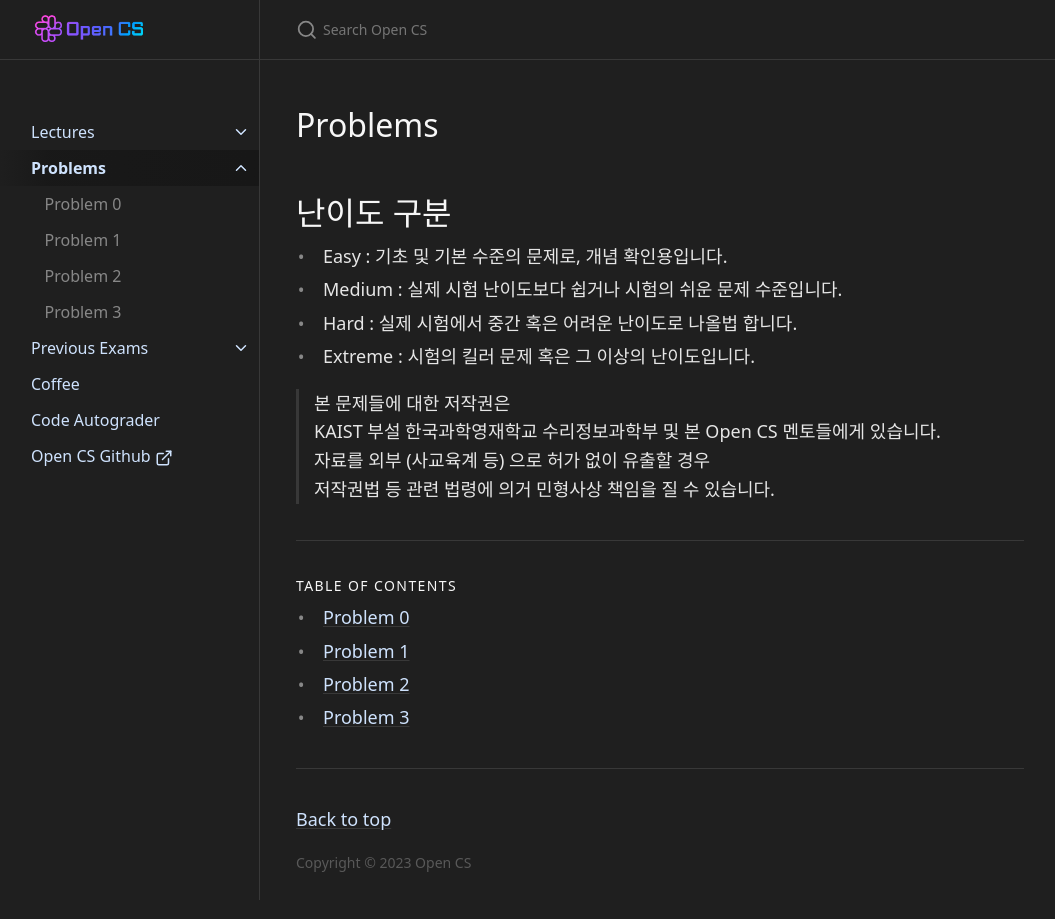
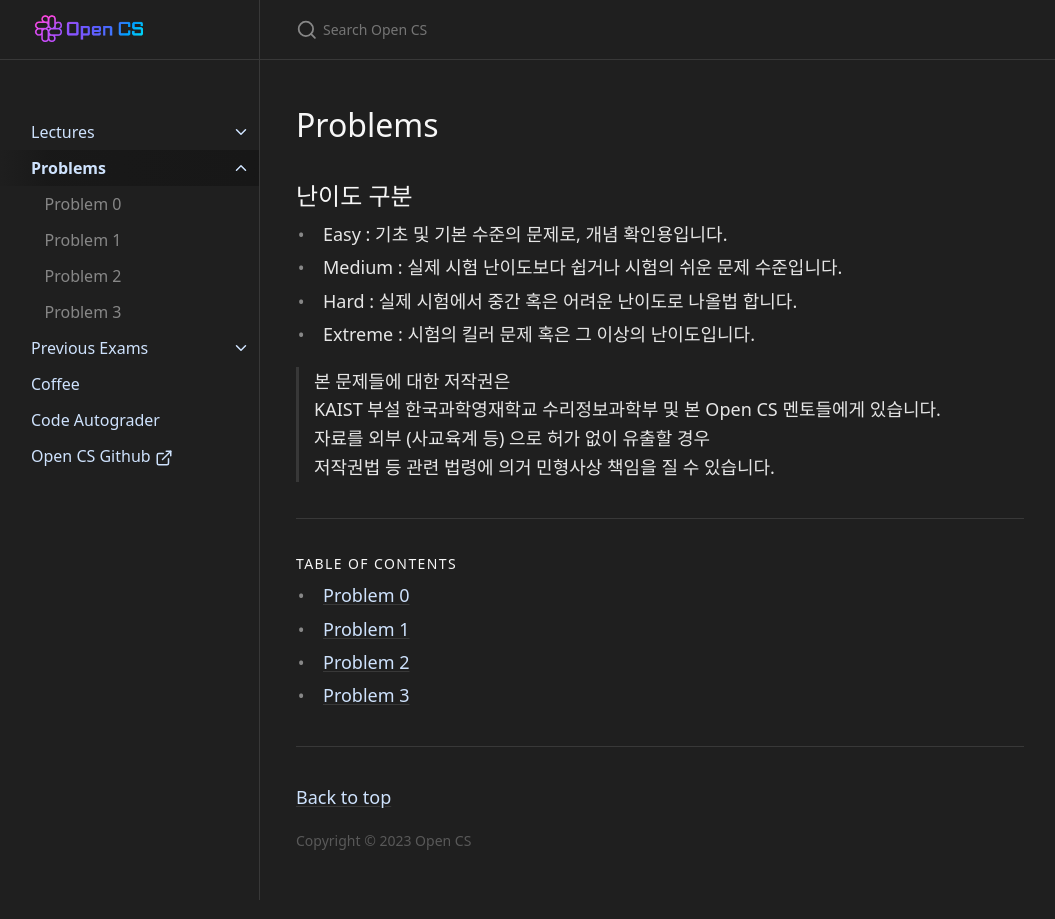
Before and after one commit to OpenCS-ksa/opencs-ksa.github.io, a Jekyll site: the page built from docs/Problems/problems_head.md, in a window 1280 px wide. Shown: the whole page, without its empty margins (112-1167 px from the left). Built offline with Jekyll 4.4.1, drawn with Linux system fonts in a browser that asks for light colours.

```diff
--- a/docs/Problems/problems_head.md
+++ b/docs/Problems/problems_head.md
@@ -10,7 +10,7 @@ permalink: docs/Problems
 {: .no_toc }
 {: .fs-6 .fw-300 }
 
-## 난이도 구분
+### 난이도 구분
 {: .no_toc }
 - Easy : 기초 및 기본 수준의 문제로, 개념 확인용입니다.
 - Medium : 실제 시험 난이도보다 쉽거나 시험의 쉬운 문제 수준입니다.
```
